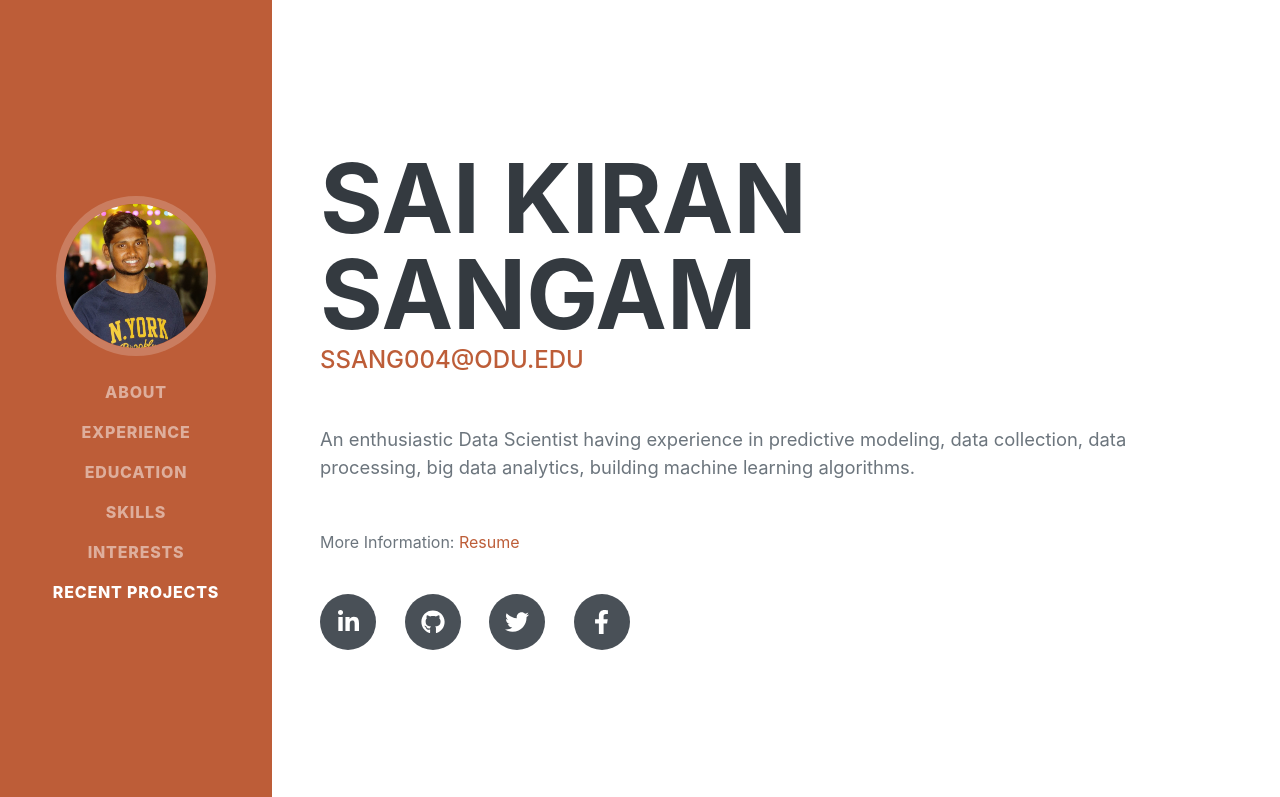
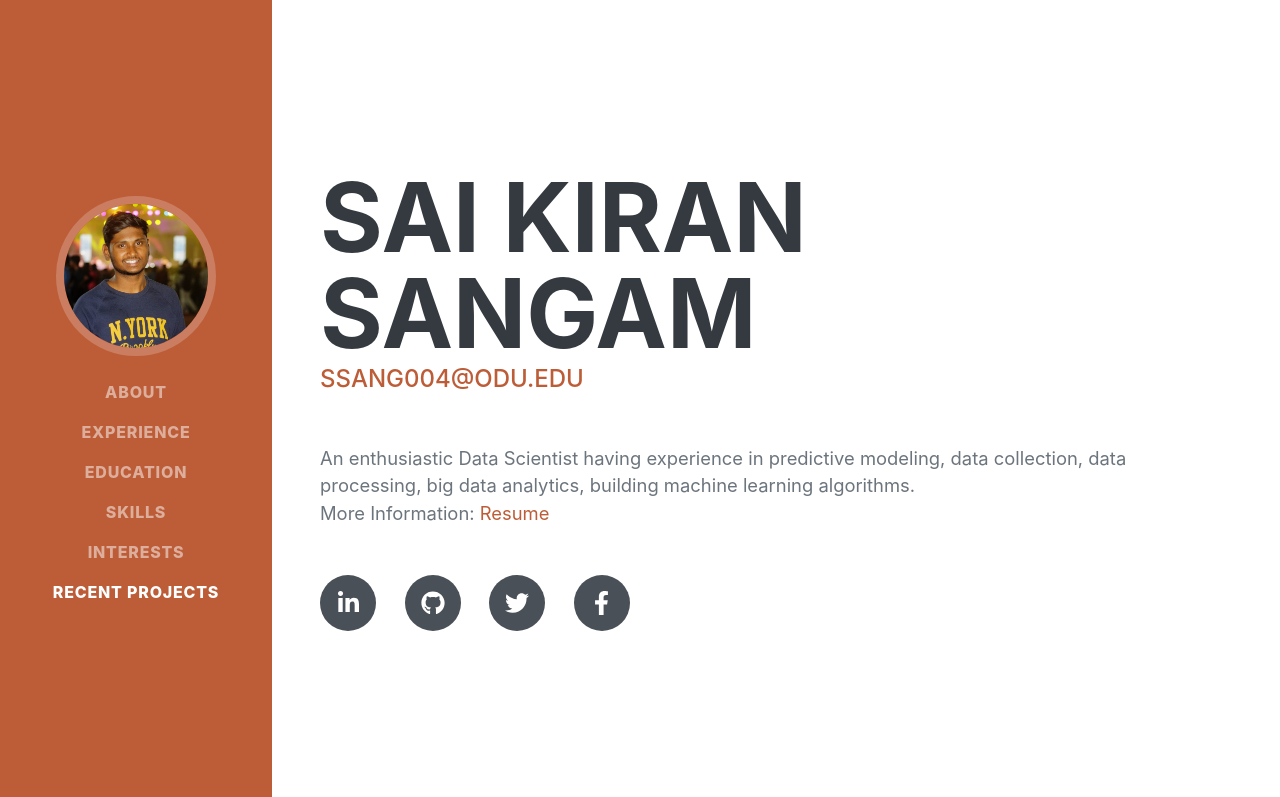
Before and after one commit to saikiransangam/saikiran.sangam, a website: page index.html in a window 1280 px wide. Shown: the top 797 px of the page. Drawn offline with nearby package versions, Linux system fonts and the light colour scheme; a web font is replaced by a local one.

Commit message:
Update Index.html
error fixed

```diff
--- a/index.html
+++ b/index.html
@@ -47,7 +47,7 @@
 
                         <a href="mailto:name@email.com">ssang004@odu.edu</a>
                     </div>
-                    <p class="lead mb-5">An enthusiastic Data Scientist having experience in predictive modeling, data collection, data processing, big data analytics, building machine learning algorithms.<br>   <p class="resume-section">More Information: <a href="assets/img/Resume.pdf">Resume</a></p></p><br>
+                    <p class="lead mb-5">An enthusiastic Data Scientist having experience in predictive modeling, data collection, data processing, big data analytics, building machine learning algorithms.<br> More Information: <a href="assets/img/Resume.pdf">Resume</a></p>
                         <div class="social-icons">
                         <a class="social-icon" href="https://www.linkedin.com/in/saikiransangam/"><i class="fab fa-linkedin-in"></i></a>
                         <a class="social-icon" href="https://github.com/saikiransangam"><i class="fab fa-github"></i></a>
```
